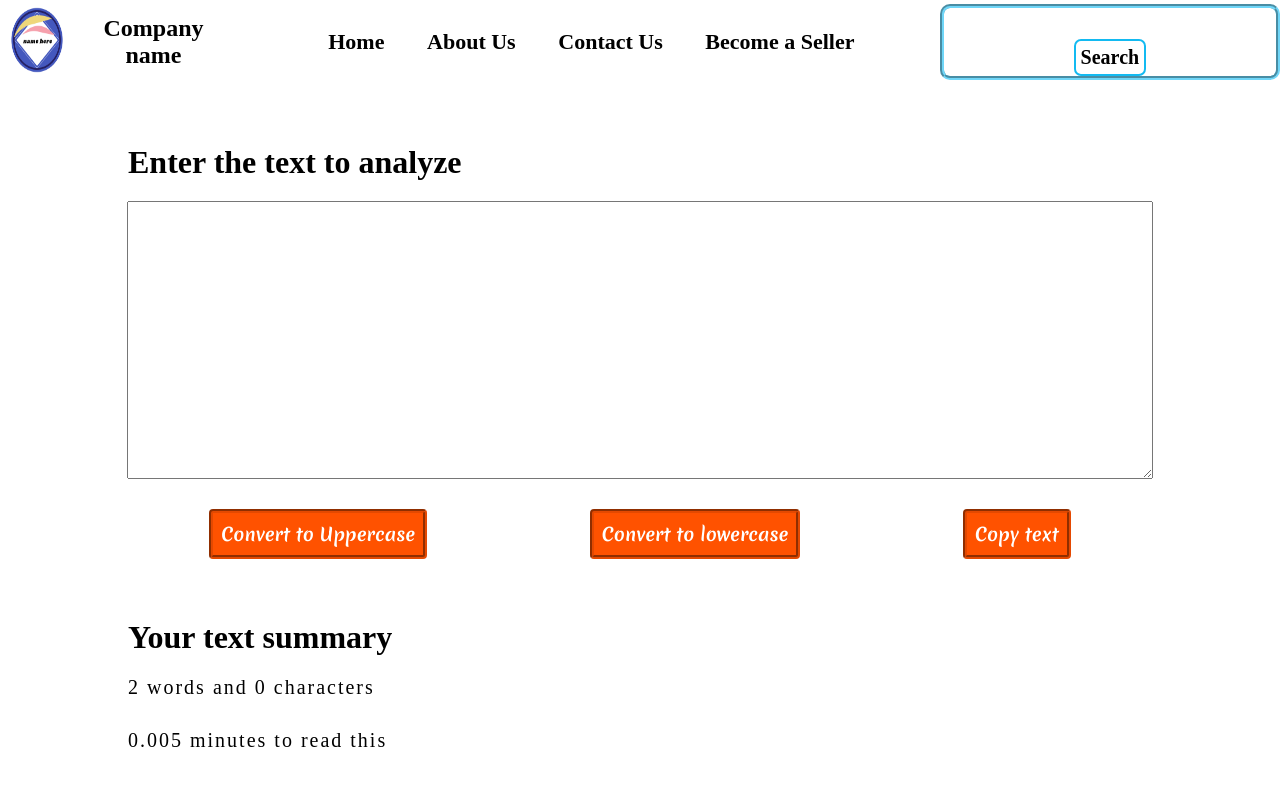
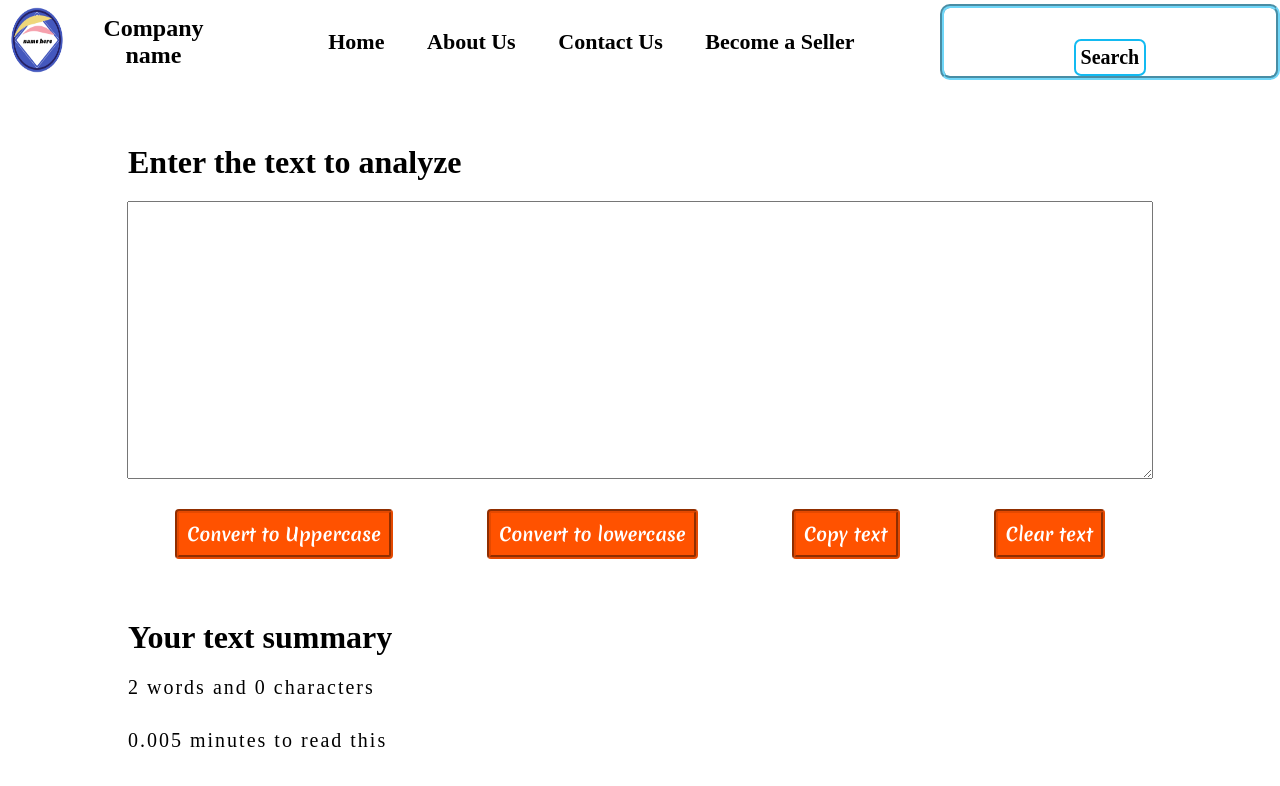
Before and after one commit to Veer-Khatri/textutils, a React (Create React App) app: page / in a window 1280 px wide. Shown: the top 786 px of the page. Built offline with nearby package versions, Linux system fonts and the light colour scheme; a web font is replaced by a local one.

Commit message:
added clear button

```diff
--- a/src/components/Textform.js
+++ b/src/components/Textform.js
@@ -13,9 +13,11 @@ export default function Textform(props) {
 
     }
     function lowercaseFunc(){
-
         let newtext = text.toLowerCase();
-        setText(newtext)
+      setText(newtext)
+    }
+    function clearText (){
+        setText("")
     }
     function handleOnChange(eventobj){
         setText(eventobj.target.value)
@@ -33,6 +35,7 @@ export default function Textform(props) {
                 <button id='uppercase' onClick={uppercaseFunc} className="btn">Convert to Uppercase</button>
                 <button id='lowercase' onClick={lowercaseFunc} className="btn">Convert to lowercase</button>
                 <button id='copy' onClick={copyText} className="btn">Copy text</button>
+                <button id='clear' onClick={clearText} className="btn">Clear text</button>
             </div>
         </div>
         <div className="form">
```
